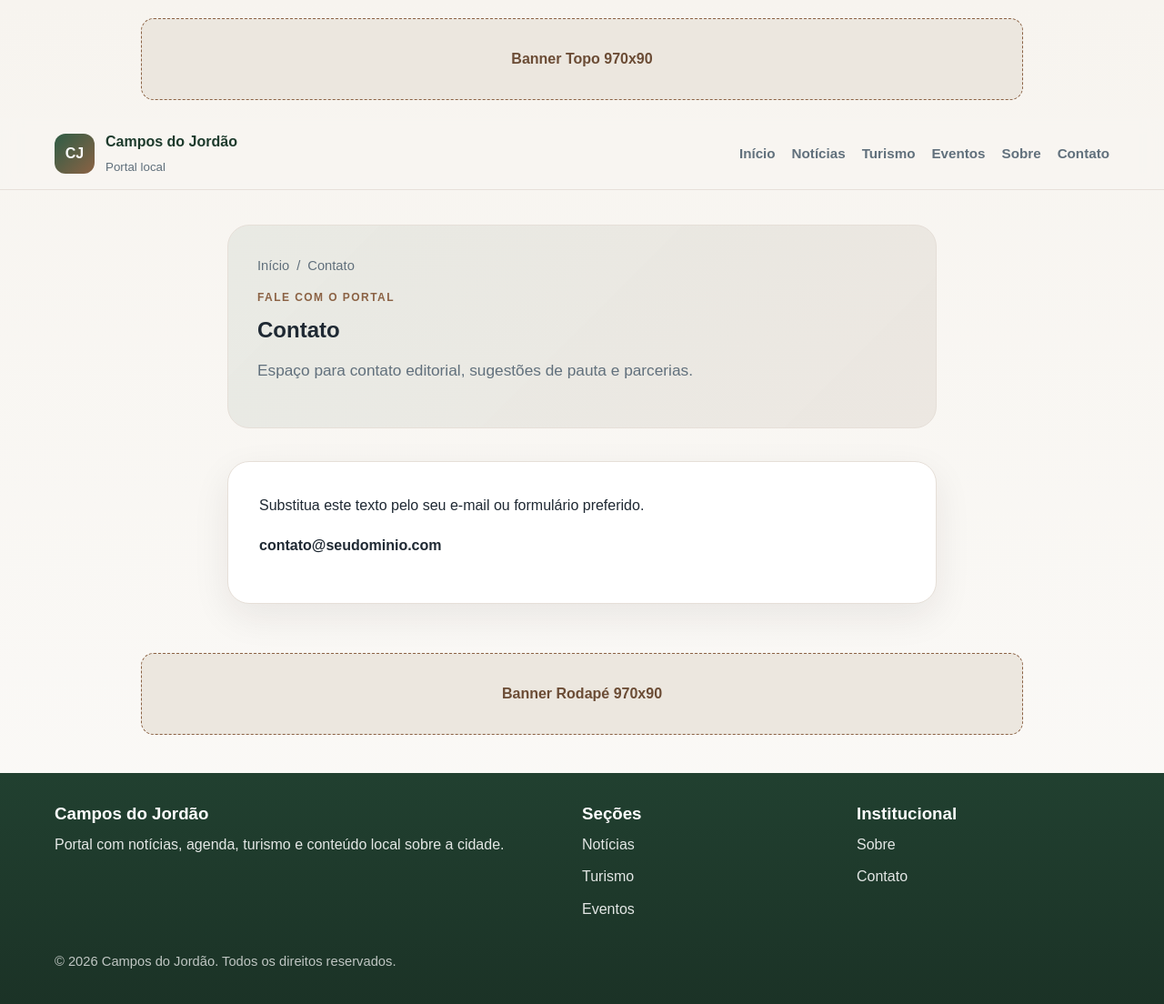
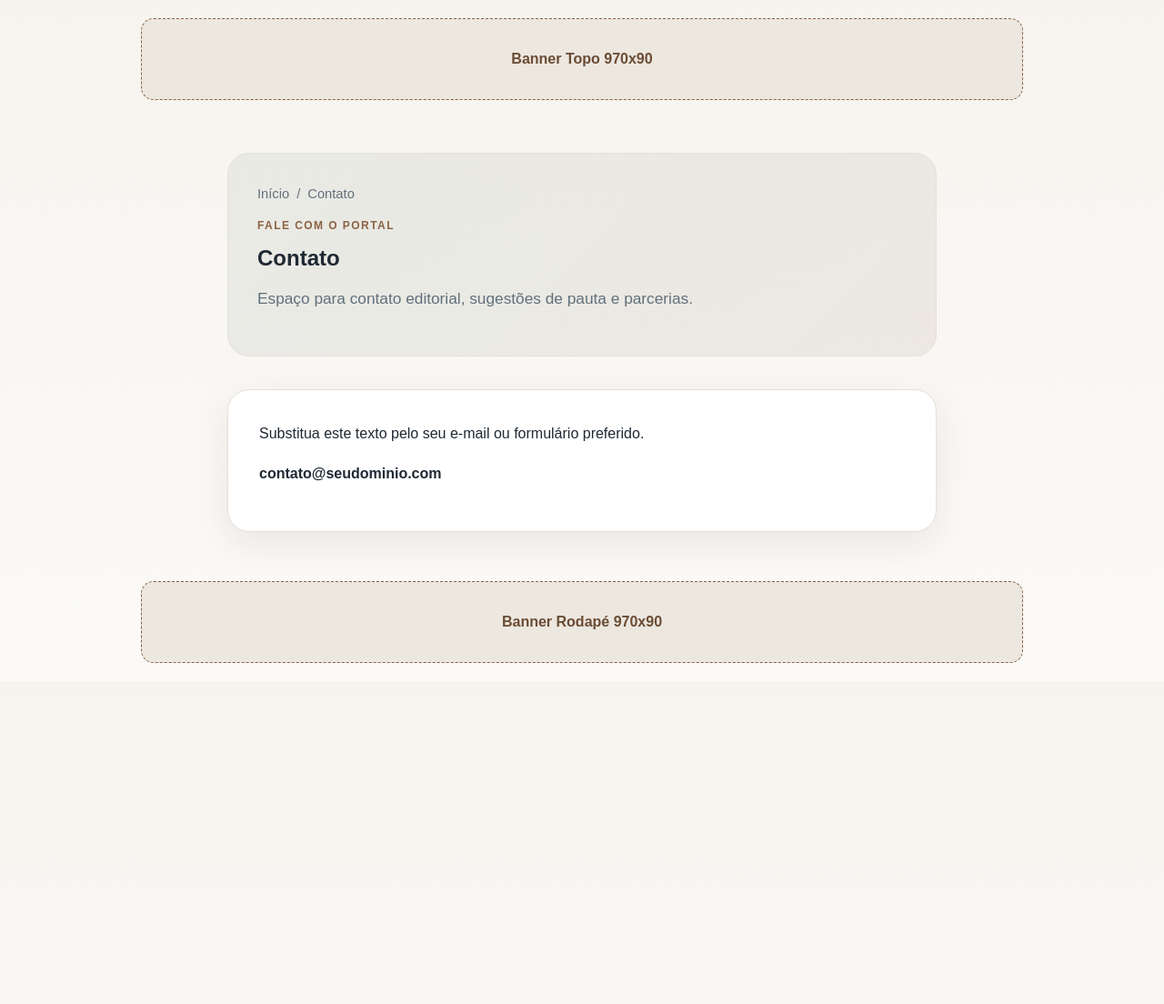
Before and after one commit to projetocamposdojordao/projetocamposdojordao.github.io, a Jekyll site: the page built from contato.md, in a window 1280 px wide and 1110 px high. Shown: the top 1104 px of the window at 91% size. Built offline with Jekyll 4.4.1, drawn with Linux system fonts in a browser that asks for light colours.

Commit message:
Update default.html

```diff
--- a/_layouts/default.html
+++ b/_layouts/default.html
@@ -5,14 +5,6 @@
   <meta name="viewport" content="width=device-width, initial-scale=1.0">
   <title>{% if page.title %}{{ page.title }} | {{ site.title }}{% else %}{{ site.title }}{% endif %}</title>
   <meta name="description" content="{% if page.description %}{{ page.description }}{% else %}{{ site.description }}{% endif %}">
-  <meta name="theme-color" content="#2f5d46">
-  <meta property="og:type" content="website">
-  <meta property="og:title" content="{% if page.title %}{{ page.title }} | {{ site.title }}{% else %}{{ site.title }}{% endif %}">
-  <meta property="og:description" content="{% if page.description %}{{ page.description }}{% else %}{{ site.description }}{% endif %}">
-  <meta property="og:url" content="{{ site.url }}{{ page.url }}">
-  {% if page.image %}
-  <meta property="og:image" content="{{ site.url }}{{ page.image }}">
-  {% endif %}
   <link rel="stylesheet" href="/assets/style.css">
 </head>
 <body>
@@ -25,30 +17,7 @@
     </div>
   </div>
 
-  <header class="site-header">
-    <div class="container header-inner">
-      <a class="logo" href="/">
-        <span class="logo-mark">CJ</span>
-        <span class="logo-text">
-          <strong>Campos do Jordão</strong>
-          <small>Portal local</small>
-        </span>
-      </a>
-
-      <nav class="nav" aria-label="Principal">
-        <a href="/">Início</a>
-        <a href="/noticias/">Notícias</a>
-        <a href="/turismo/">Turismo</a>
-        <a href="/eventos/">Eventos</a>
-        <a href="/sobre/">Sobre</a>
-        <a href="/contato/">Contato</a>
-      </nav>
-    </div>
-  </header>
-
-  <main>
-    {{ content }}
-  </main>
+  {{ content }}
 
   <div class="ad-footer">
     <div class="container">
@@ -58,32 +27,5 @@
     </div>
   </div>
 
-  <footer class="site-footer">
-    <div class="container footer-grid">
-      <div>
-        <h3>Campos do Jordão</h3>
-        <p>Portal com notícias, agenda, turismo e conteúdo local sobre a cidade.</p>
-      </div>
-      <div>
-        <h3>Seções</h3>
-        <ul>
-          <li><a href="/noticias/">Notícias</a></li>
-          <li><a href="/turismo/">Turismo</a></li>
-          <li><a href="/eventos/">Eventos</a></li>
-        </ul>
-      </div>
-      <div>
-        <h3>Institucional</h3>
-        <ul>
-          <li><a href="/sobre/">Sobre</a></li>
-          <li><a href="/contato/">Contato</a></li>
-        </ul>
-      </div>
-    </div>
-    <div class="container footer-bottom">
-      <p>© {{ "now" | date: "%Y" }} {{ site.title }}. Todos os direitos reservados.</p>
-    </div>
-  </footer>
-
 </body>
 </html>
```
